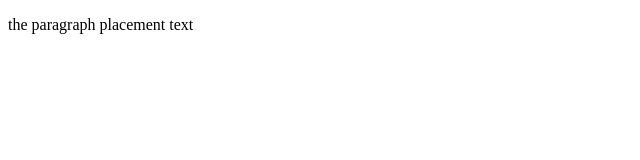
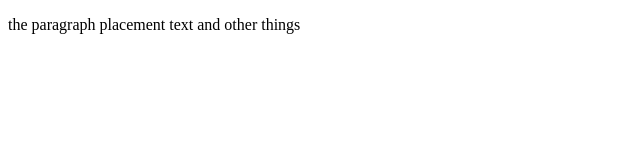
Before and after one commit to wordsmith-brady/new-repository, a plain HTML site: page index.html in a window 1280 px wide. Shown: the whole page, without its empty margins (0-640 px from the left). Drawn offline with Linux system fonts and the light colour scheme.

Commit message:
text modified

```diff
--- a/index.html
+++ b/index.html
@@ -6,6 +6,6 @@
     <title>Document</title>
   </head>
   <body>
-    <p>the paragraph placement text</p>
+    <p>the paragraph placement text and other things</p>
   </body>
 </html>
```
